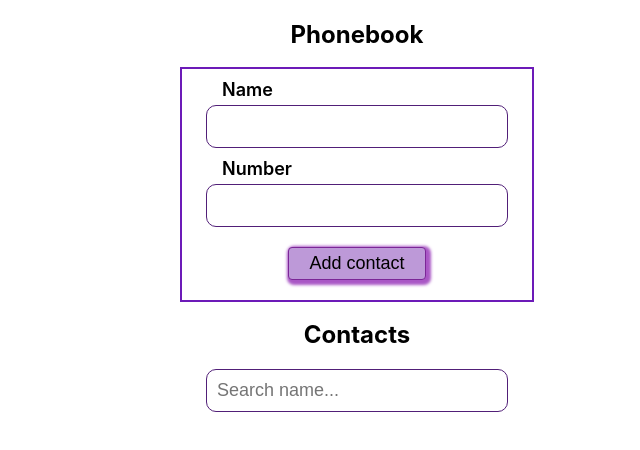
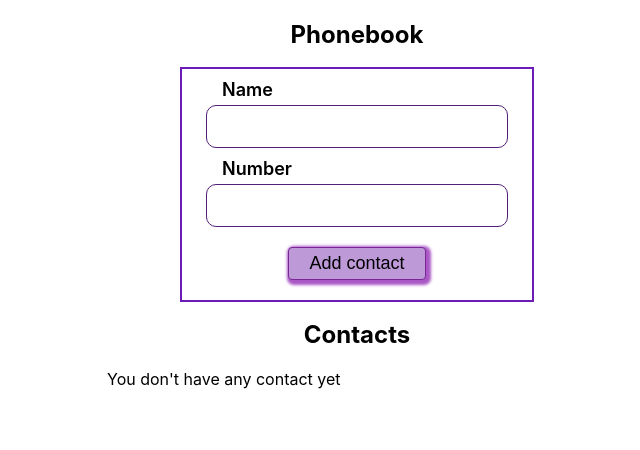
Before and after one commit to IraMira333/goit-react-hw-02-phonebook2, a React (Create React App) app: page / in a window 1280 px wide. Shown: the top 450 px of the page, without its empty margins (283-923 px from the left). Built offline with nearby package versions, Linux system fonts and the light colour scheme.

Commit message:
Update App.jsx

```diff
--- a/src/components/App.jsx
+++ b/src/components/App.jsx
@@ -20,7 +20,8 @@ export class App extends Component {
     if (isExisting) {
       alert(`${name} is already in contacts`);
       return;
-    } else {
+    }
+
     const contactToAdd = {
       name: name,
       number: Number(number),
@@ -30,7 +31,6 @@ export class App extends Component {
     this.setState(prevState => ({
       contacts: [...prevState.contacts, contactToAdd],
     }));
-    }
   };
 
   removeContact = id => {
@@ -57,7 +57,12 @@ export class App extends Component {
         <ContactForm addContact={this.addContact} />
 
         <h2>Contacts</h2>
+
+        {filteredContacts > 0 ? (
           <Filter onFilterInput={this.onFilterInput} />
+        ) : (
+          <p className={css.noContact}>You don't have any contact yet</p>
+        )}
         <ContactList
           contacts={filteredContacts}
           removeContact={this.removeContact}
```
Lines whose indentation alone changed are shown as unchanged.
